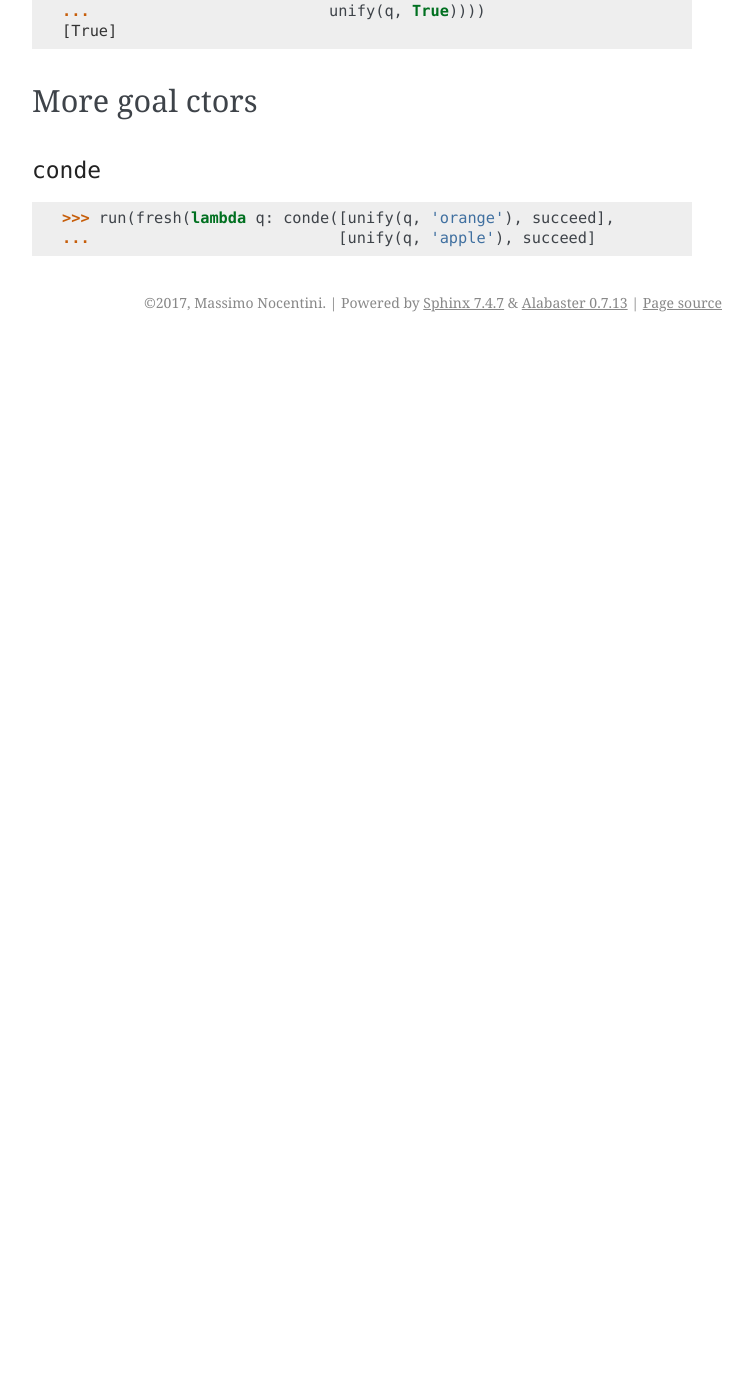
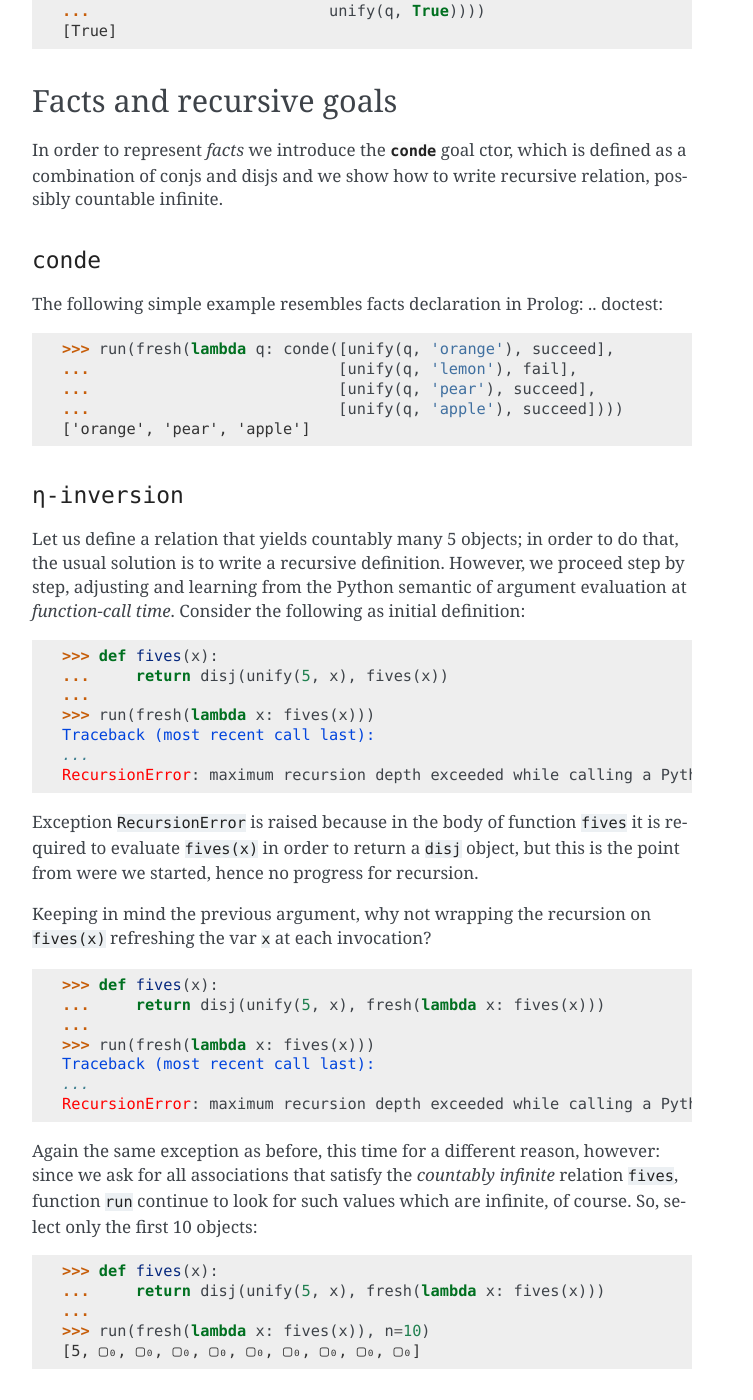
Before and after one commit to massimo-nocentini/microkanrenpy, a Sphinx documentation site: the page built from docs/source/primer.rst, in a window 1280 px wide and 1400 px high, scrolled down 3003 px. Shown: the whole window, without its empty margins (388-1141 px from the left). Built offline with Sphinx 7.4.7, drawn with Linux system fonts in a browser that asks for light colours; before the commit the page ends 3345 px from its top, so only the background shows below that; some of the changed text lies outside the part shown.

Commit message:
Add initial examples toward infinite relation in the Primer.

```diff
--- a/docs/source/primer.rst
+++ b/docs/source/primer.rst
@@ -168,13 +168,68 @@ satisfied when *both* the former *and* the latter goal can be satisfied:
     ...                          unify(q, True))))
     [True]
 
-More goal ctors
----------------
+Facts and recursive goals
+-------------------------
+
+In order to represent *facts* we introduce the :py:obj:`conde` goal ctor,
+which is defined as a combination of conjs and disjs and we show how to write
+recursive relation, possibly countable infinite.
 
 ``conde``
 ~~~~~~~~~
+The following simple example resembles facts declaration in Prolog:
+.. doctest::
+
+    >>> run(fresh(lambda q: conde([unify(q, 'orange'), succeed],
+    ...                           [unify(q, 'lemon'), fail],
+    ...                           [unify(q, 'pear'), succeed],
+    ...                           [unify(q, 'apple'), succeed])))
+    ['orange', 'pear', 'apple']
+
+``η-inversion``
+~~~~~~~~~~~~~~~
+
+Let us define a relation that yields countably many 5 objects; in order to do that,
+the usual solution is to write a recursive definition. However, we proceed step by step,
+adjusting and learning from the Python semantic of argument evaluation at *function-call time*.
+Consider the following as initial definition:
 
 .. doctest::
 
-    >>> run(fresh(lambda q: conde([unify(q, 'orange'), succeed],
-    ...                           [unify(q, 'apple'), succeed]
+    >>> def fives(x):
+    ...     return disj(unify(5, x), fives(x))
+    ...
+    >>> run(fresh(lambda x: fives(x)))
+    Traceback (most recent call last):
+    ...
+    RecursionError: maximum recursion depth exceeded while calling a Python object
+
+Exception ``RecursionError`` is raised because in the body of function ``fives`` it
+is required to evaluate ``fives(x)`` in order to return a ``disj`` object, but this is
+the point from were we started, hence no progress for recursion.
+
+Keeping in mind the previous argument, why not wrapping the recursion on ``fives(x)``
+refreshing the var ``x`` at each invocation?
+
+.. doctest::
+
+    >>> def fives(x):
+    ...     return disj(unify(5, x), fresh(lambda x: fives(x)))
+    ...
+    >>> run(fresh(lambda x: fives(x)))
+    Traceback (most recent call last):
+    ...
+    RecursionError: maximum recursion depth exceeded while calling a Python object
+
+Again the same exception as before, this time for a different reason, however:
+since we ask for all associations that satisfy the *countably infinite*
+relation ``fives``, function ``run`` continue to look for such values which are
+infinite, of course. So, select only the first 10 objects:
+
+.. doctest::
+
+    >>> def fives(x):
+    ...     return disj(unify(5, x), fresh(lambda x: fives(x)))
+    ...
+    >>> run(fresh(lambda x: fives(x)), n=10)
+    [5, ▢₀, ▢₀, ▢₀, ▢₀, ▢₀, ▢₀, ▢₀, ▢₀, ▢₀]
```
Also changed, not shown: other parts of docs/source/primer.rst (+1 -1 lines), 1 other file.
